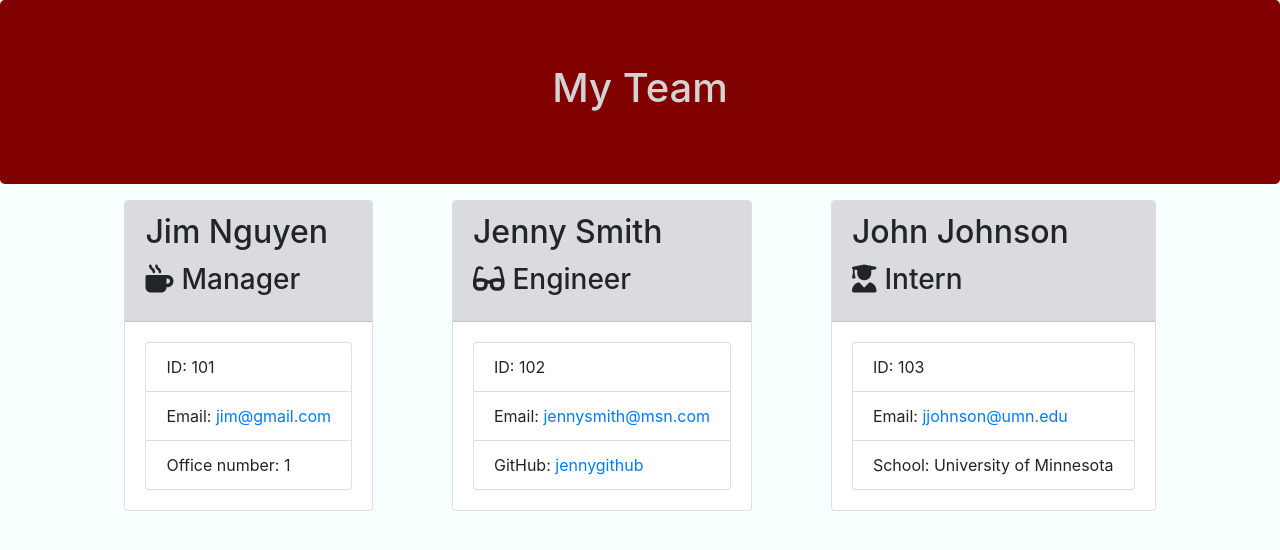
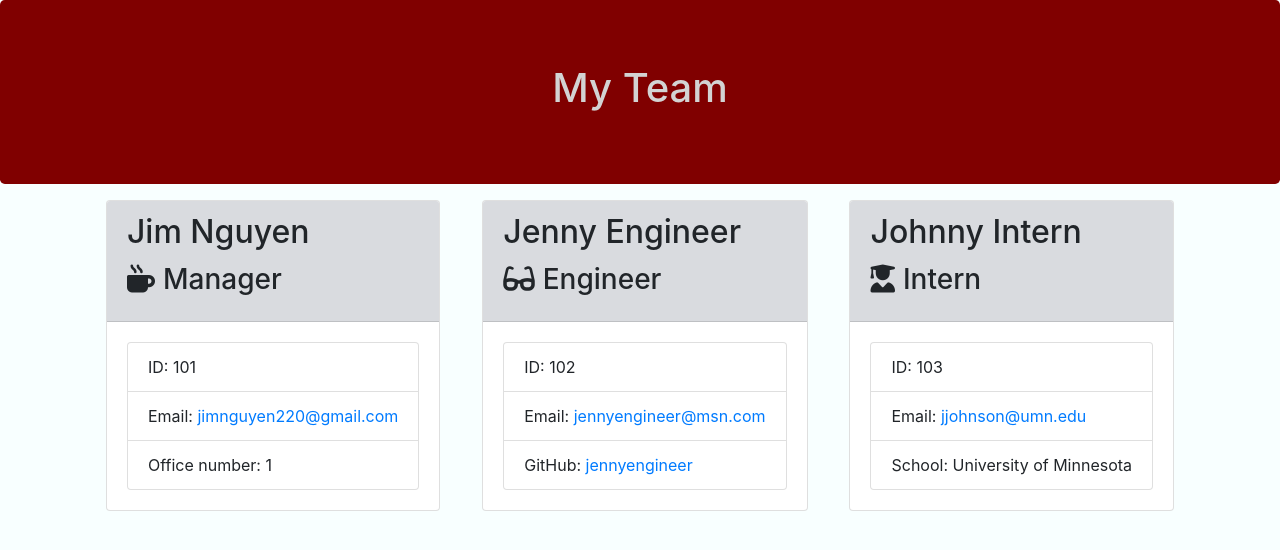
Before and after one commit to jimnguyen220/team-generator, a website: page output/team.html in a window 1280 px wide. Drawn offline with nearby package versions, Linux system fonts and the light colour scheme.

```diff
--- a/output/team.html
+++ b/output/team.html
@@ -31,27 +31,27 @@
     <div class="card-body">
         <ul class="list-group">
             <li class="list-group-item">ID: 101</li>
-            <li class="list-group-item">Email: <a href="mailto:jim@gmail.com">jim@gmail.com</a></li>
+            <li class="list-group-item">Email: <a href="mailto:jimnguyen220@gmail.com">jimnguyen220@gmail.com</a></li>
             <li class="list-group-item">Office number: 1</li>
         </ul>
     </div>
 </div>
 <div class="card employee-card">
     <div class="card-header">
-        <h2 class="card-title">Jenny Smith</h2>
+        <h2 class="card-title">Jenny Engineer</h2>
         <h3 class="card-title"><i class="fas fa-glasses mr-2"></i>Engineer</h3>
     </div>
     <div class="card-body">
         <ul class="list-group">
             <li class="list-group-item">ID: 102</li>
-            <li class="list-group-item">Email: <a href="mailto:jennysmith@msn.com">jennysmith@msn.com</a></li>
-            <li class="list-group-item">GitHub: <a href="https://github.com/jennygithub" target="_blank" rel="noopener noreferrer">jennygithub</a></li>
+            <li class="list-group-item">Email: <a href="mailto:jennyengineer@msn.com">jennyengineer@msn.com</a></li>
+            <li class="list-group-item">GitHub: <a href="https://github.com/jennyengineer" target="_blank" rel="noopener noreferrer">jennyengineer</a></li>
         </ul>
     </div>
 </div>
 <div class="card employee-card">
     <div class="card-header">
-        <h2 class="card-title">John Johnson</h2>
+        <h2 class="card-title">Johnny Intern</h2>
         <h3 class="card-title"><i class="fas fa-user-graduate mr-2"></i>Intern</h3>
     </div>
     <div class="card-body">
```
Also changed, not shown: README.md, output/assets/nodeapp.jpg (deleted), output/assets/teamoutput.jpg (deleted), output/assets/teamoutput.png (added), output/assets/teamquestions.jpg (deleted), output/assets/teamquestions.png (added), output/assets/test.png (added).
